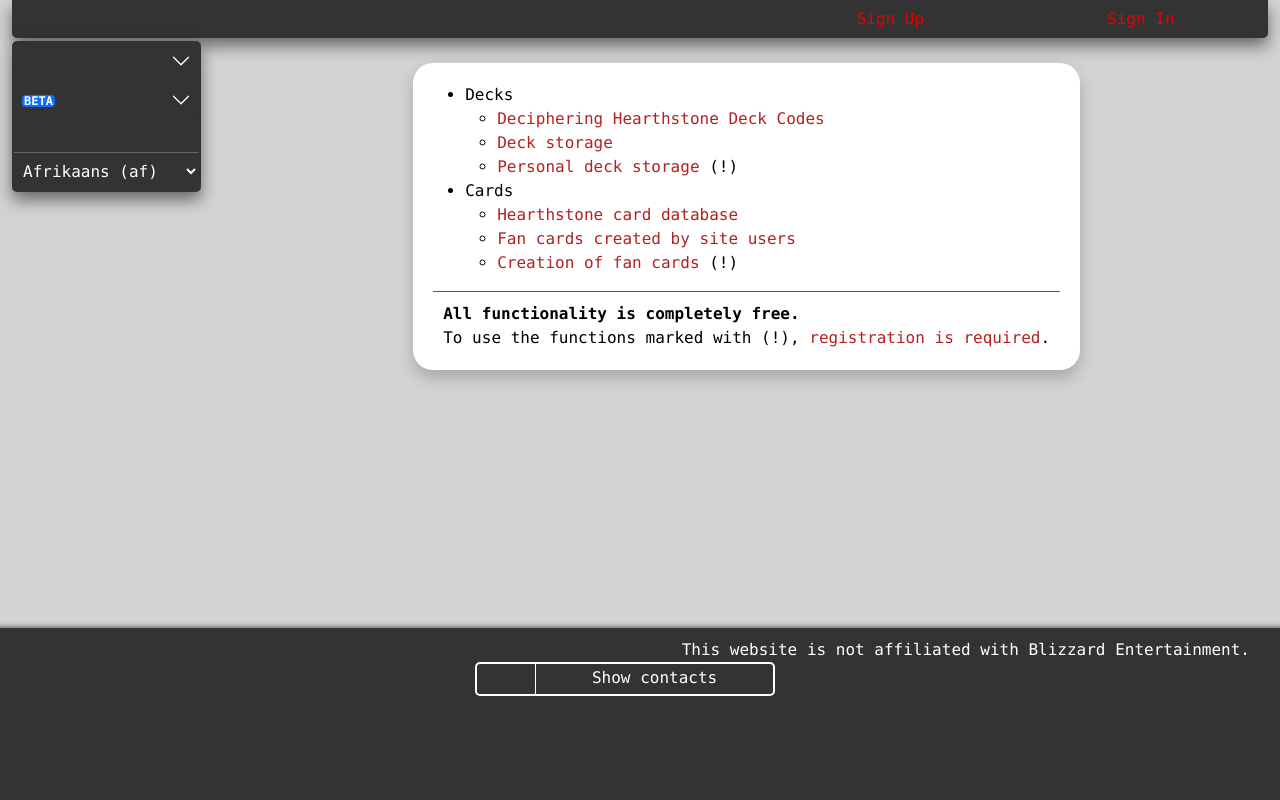
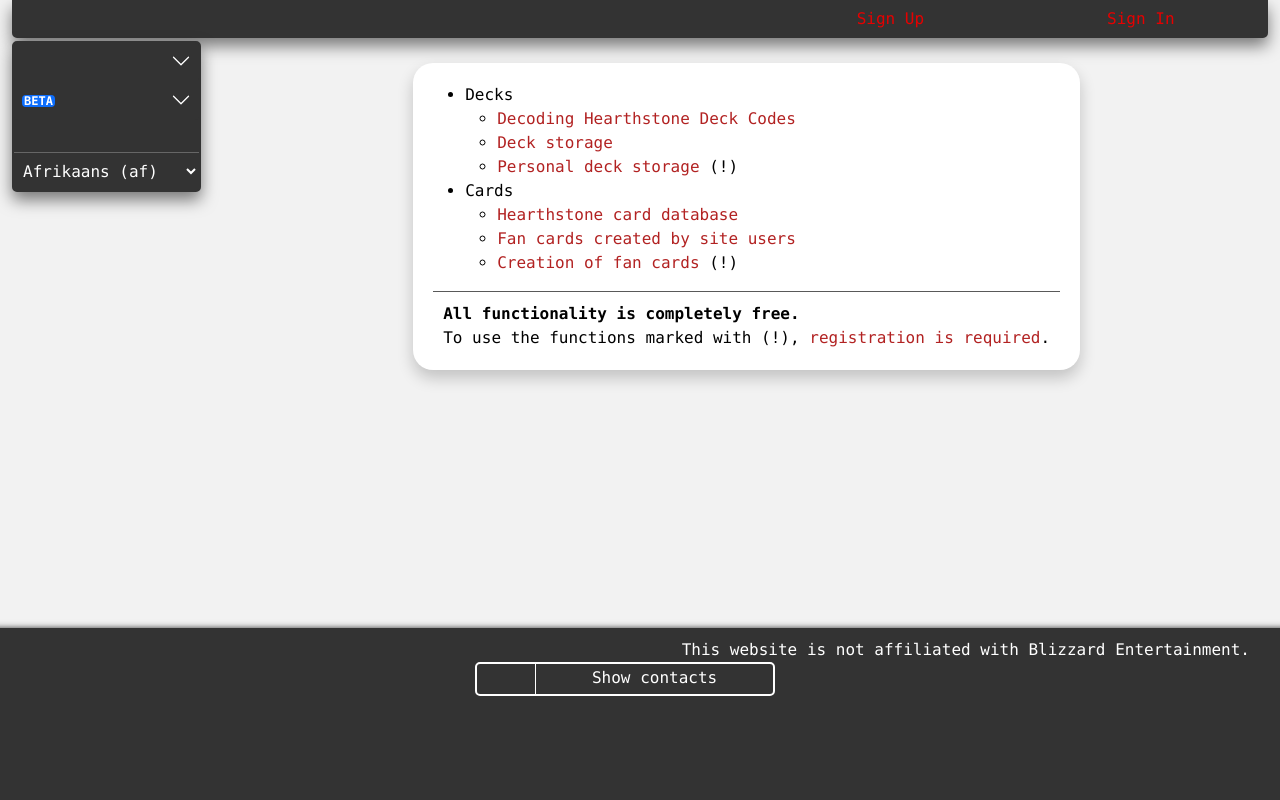
Before and after one commit to ysaron/NeuraHS, a Django app: template neura_hs/core/templates/core/about.html in a window 1280 px wide. Run offline with Django 3.2, Linux system fonts and the light colour scheme; the template is opened without the code that fills it, so the values that code supplies are empty; parts of the project's set-up code (start-up, migrations or seed data) failed here and were passed over; some libraries are stand-ins or nearby versions.

Commit message:
Minor fixes

```diff
--- a/neura_hs/core/static/core/css/responsive.css
+++ b/neura_hs/core/static/core/css/responsive.css
@@ -19,6 +19,9 @@
     min-width: 0;
     margin: 0 0;
   }
+  .form-button {
+    margin-bottom: 2px;
+  }
 }
 
 @media screen and (max-width: 1050px) {
--- a/neura_hs/core/static/core/css/styles.css
+++ b/neura_hs/core/static/core/css/styles.css
@@ -1,7 +1,7 @@
 :root {
   --dark: #333;
   --grey: #595959;
-  --bcgrnd: #d3d3d3;
+  --bcgrnd: #f2f2f2;
   --green: #29a329;
   --red: #B22222;
   --mage-1: #668cff;
--- a/neura_hs/core/static/core/js/utils.js
+++ b/neura_hs/core/static/core/js/utils.js
@@ -73,7 +73,7 @@ function tooltipFunc() {
 }
 
 function clearDeckstringField() {
-    $('#form-deckstring').val('');
+    $('#form-deckstring').val('').focus();
 }
 
 function mail() {
--- a/neura_hs/core/templates/core/about.html
+++ b/neura_hs/core/templates/core/about.html
@@ -10,7 +10,7 @@
     <ul>
       <li>{% trans "Decks" %}
         <ul>
-          <li><a href="{% url 'decks:index' %}">{% trans "Deciphering Hearthstone Deck Codes" %}</a></li>
+          <li><a href="{% url 'decks:index' %}">{% trans "Decoding Hearthstone Deck Codes" %}</a></li>
           <li><a href="{% url 'decks:all_decks' %}">{% trans "Deck storage" %}</a></li>
           <li><a href="{% url 'decks:user_decks' %}">{% trans "Personal deck storage" %}</a> (!)</li>
         </ul>
--- a/neura_hs/core/templates/core/base.html
+++ b/neura_hs/core/templates/core/base.html
@@ -16,9 +16,9 @@
     <script src="https://ajax.googleapis.com/ajax/libs/jquery/3.6.0/jquery.min.js"></script>
     <!-- Добавление дополнительной статики -->
     {% load static %}
-    <link rel="stylesheet" href="{% static 'core/css/styles.css' %}?v=1.2.40">
-    <link rel="stylesheet" href="{% static 'core/css/responsive.css' %}?v=1.0.4">
-    <script src="{% static 'core/js/utils.js' %}?v=1.0.23"></script>
+    <link rel="stylesheet" href="{% static 'core/css/styles.css' %}?v=1.2.41">
+    <link rel="stylesheet" href="{% static 'core/css/responsive.css' %}?v=1.0.5">
+    <script src="{% static 'core/js/utils.js' %}?v=1.0.24"></script>
     <!-- FontAwesome -->
     <link href="{% static 'fontawesome_free/css/all.min.css' %}" rel="stylesheet" type="text/css">
     <script src="{% static 'fontawesome_free/js/all.min.js' %}"></script>
--- a/neura_hs/decks/templates/decks/deck_detail.html
+++ b/neura_hs/decks/templates/decks/deck_detail.html
@@ -23,7 +23,7 @@
     <span>
         <button type="submit" class="form-button">
             <span class="button-icon"><i class="far fa-check-circle"></i></span>
-            <span class="button-text">{% trans "Decipher" %}</span>
+            <span class="button-text">{% trans "Decode" %}</span>
         </button>
         <button type="button" class="form-button" id="getRandomDeckstring">
             <span class="button-icon"><i class="far fa-question-circle"></i></span>
--- a/neura_hs/decks/views.py
+++ b/neura_hs/decks/views.py
@@ -21,7 +21,7 @@ def create_deck(request: HttpRequest):
     """ Форма для кода колоды + ее отображение """
 
     deck, deckstring_form, deck_save_form = None, None, None
-    title = _('Hearthstone | Deciphering the deck code')
+    title = _('Hearthstone | Decoding the deck code')
 
     if request.method == 'POST':
         if 'deckstring' in request.POST:        # код колоды отправлен с формы DeckstringForm
```
Also changed, not shown: neura_hs/locale/ru/LC_MESSAGES/django.po, 1 other file.
